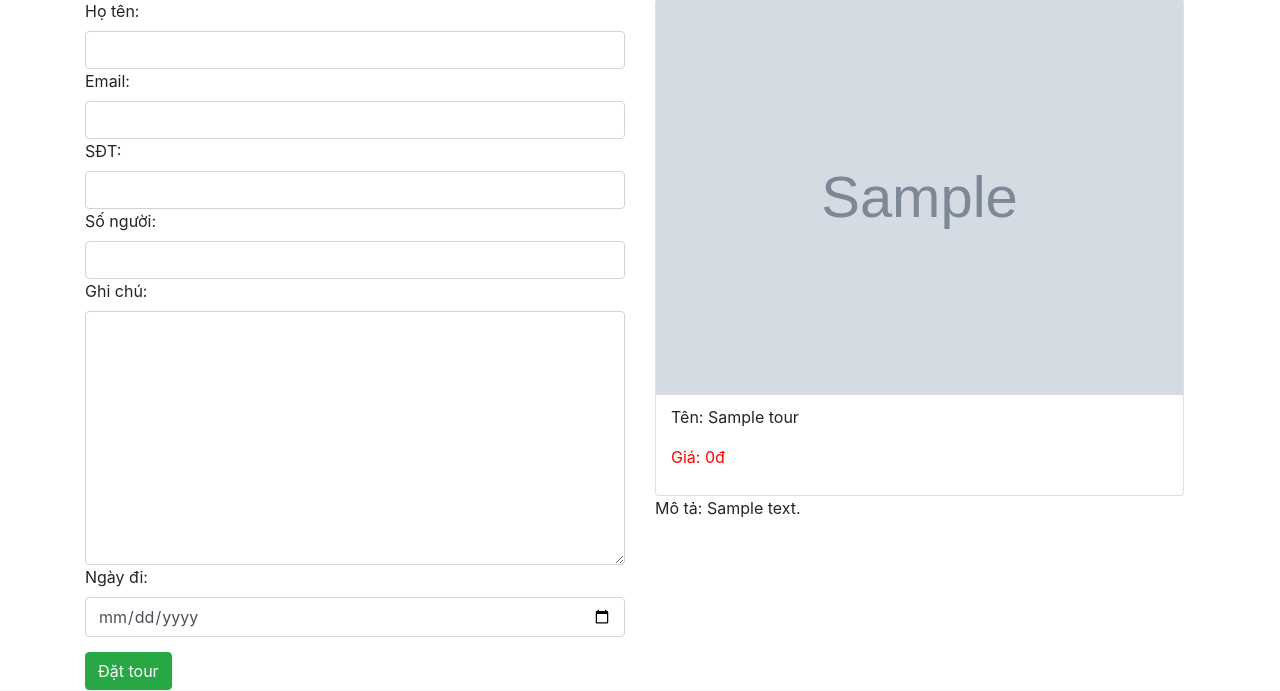
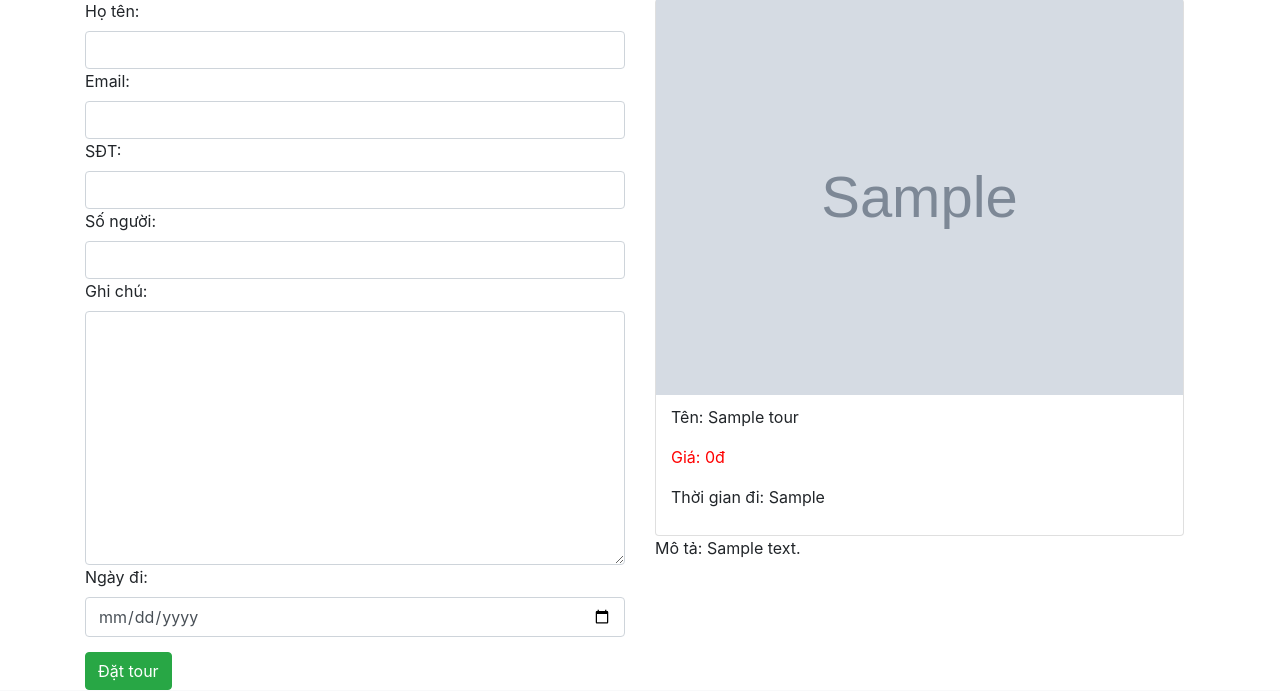
Before and after one commit to manh612001/Web_Tour, a PHP site: page /order.php?id=1 in a window 1280 px wide. Shown: the part 101-792 px from the top of the page. Run offline with PHP 8.4, Linux system fonts and the light colour scheme; tables that the repository leaves empty or names only in its code hold one stand-in row (values such as "Sample post"); grey boxes marked "Sample" are stand-in pictures; some libraries are stand-ins or nearby versions.

Commit message:
them du lieu

```diff
--- a/order.php
+++ b/order.php
@@ -34,6 +34,7 @@
                         <div style="padding:10px 15px;">
                             <p>Tên: '.$value['title'].'</p>
                             <p style="color:red">Giá: '.number_format($value['discount']).'đ</p>
+                            <p>Thời gian đi: '.$value['day'].'</p>
                         </div>
                         </div>
                         <p>Mô tả: '.$value['description'].'</p>
```
